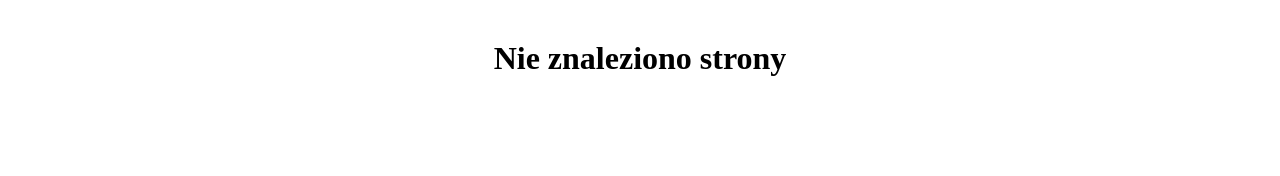
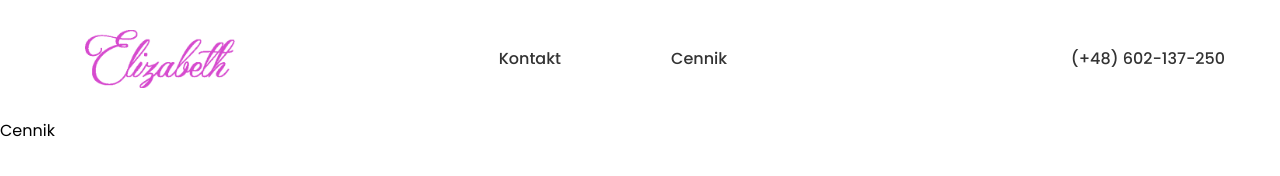
Before and after one commit to JakubChorzepa/elizabeth-salon, a Gatsby site: page /cennik in a window 1280 px wide. Before the commit this address had no page. Built offline with nearby package versions, Linux system fonts and the light colour scheme; Gatsby itself is replaced by a stand-in of ours.

Commit message:
Finished navbar for desktop version

```diff
--- a/gatsby-config.ts
+++ b/gatsby-config.ts
@@ -26,7 +26,7 @@ const config: GatsbyConfig = {
       resolve: 'gatsby-plugin-google-fonts',
         options: {
           fonts: [
-            `Poppins`,
+            `Poppins\:400,500,700`,
           ],
         display: 'swap'
       },
--- a/src/components/Navbar/Navbar.component.tsx
+++ b/src/components/Navbar/Navbar.component.tsx
@@ -1,21 +1,53 @@
 import * as React from 'react';
 import {
-    NavbarWrapper,
-    LogoImage
+    NavWrapper,
+    LogoImage,
+    NavLinksWrapper,
+    PhoneNumber
   } from './Navbar.styles';
-import { graphql, useStaticQuery } from 'gatsby';
+
 import { StaticImage } from 'gatsby-plugin-image'
+import { Link } from 'gatsby';
+import styled from 'styled-components';
 
+const StyledLink = styled(Link)`
+   text-decoration: none;
+   color: ${(({ theme }) => theme.colors.text) };
+   font-size: ${(({ theme }) => theme.font.s) };
+   cursor: pointer;
+   padding: 15px;
+   margin: 0 40px;
+   font-weight: 500;
+   transition: color .15s ease-in-out;
+
+    &:focus, &:hover, &:visited, &:link, &:active {
+        text-decoration: none;
+    }
+
+    &:hover {
+      color: ${(({ theme }) => theme.colors.primary)};
+    }
+`;
 
 const Navbar = () => {
   return (
-    <NavbarWrapper>
+    <NavWrapper>
       <LogoImage>
-        <StaticImage
-          src='../../images/logo.png'
-          alt="elizabeth logo typed with pink color" />
+        <StyledLink to='/'>
+          <StaticImage
+            src='../../images/logo.png'
+            alt="elizabeth logo typed with pink color"
+          />
+        </StyledLink>
       </LogoImage>
-    </NavbarWrapper>
+      <NavLinksWrapper>
+        <StyledLink to='/kontakt'>Kontakt</StyledLink>
+        <StyledLink to='/cennik'>Cennik</StyledLink>
+      </NavLinksWrapper>
+      <PhoneNumber>
+        (+48) 602-137-250
+      </PhoneNumber>
+    </NavWrapper>
   )
 }
 
--- a/src/components/Navbar/Navbar.styles.tsx
+++ b/src/components/Navbar/Navbar.styles.tsx
@@ -1,18 +1,42 @@
 import styled from "styled-components";
 
-export const NavbarWrapper = styled.nav`
+export const NavWrapper = styled.nav`
   display: flex;
   flex-direction: row;
   align-items: center;
   justify-content: space-between;
   width: 100vw;
 `
+
 export const LogoImage = styled.div`
+  display: block;
   margin: 30px;
   width: 150px;
 
   @media screen and (max-width: 768px) {
-    width: 80px;
-
+    width: 90px;
+    margin: 40px 10px 0 10px;
   }
 `
+
+export const NavLinksWrapper = styled.ul`
+  list-style: none;
+  display: flex;
+  flex-direction: row;
+`
+
+export const PhoneNumber = styled.div`
+  color: ${(({ theme }) => theme.colors.text) };
+   cursor: pointer;
+   padding: 15px;
+   margin: 0 40px;
+   font-weight: 500;
+   transition: color .15s ease-in-out;
+   border: none;
+   background-color: transparent;
+   font: ${(({ theme }) => theme.font.size.s)} 500;
+
+   &:hover {
+      color: ${(({ theme }) => theme.colors.primary)};
+    }
+`
--- /dev/null
+++ b/src/pages/cennik.tsx
@@ -0,0 +1,15 @@
+import * as React from "react"
+import Layout from "../components/Layout"
+
+// markup
+const PriceList = () => {
+  return (
+    <Layout>
+      <>
+        Cennik
+      </>
+    </Layout>
+  )
+}
+
+export default PriceList;
--- a/src/styles/theme.ts
+++ b/src/styles/theme.ts
@@ -7,10 +7,13 @@ const theme = {
   font: {
     size: {
       xs: '.9rem',
-      s: '1.4rem',
+      s: '1.6rem',
       m: '2.6rem',
       l: '4.2rem',
       xl: '7.2rem',
+    },
+    family: {
+      Poppins: "'Poppins', sans-serif"
     }
   }
 }
```
Also changed, not shown: src/pages/kontakt.tsx (added, +15 -0 lines).
